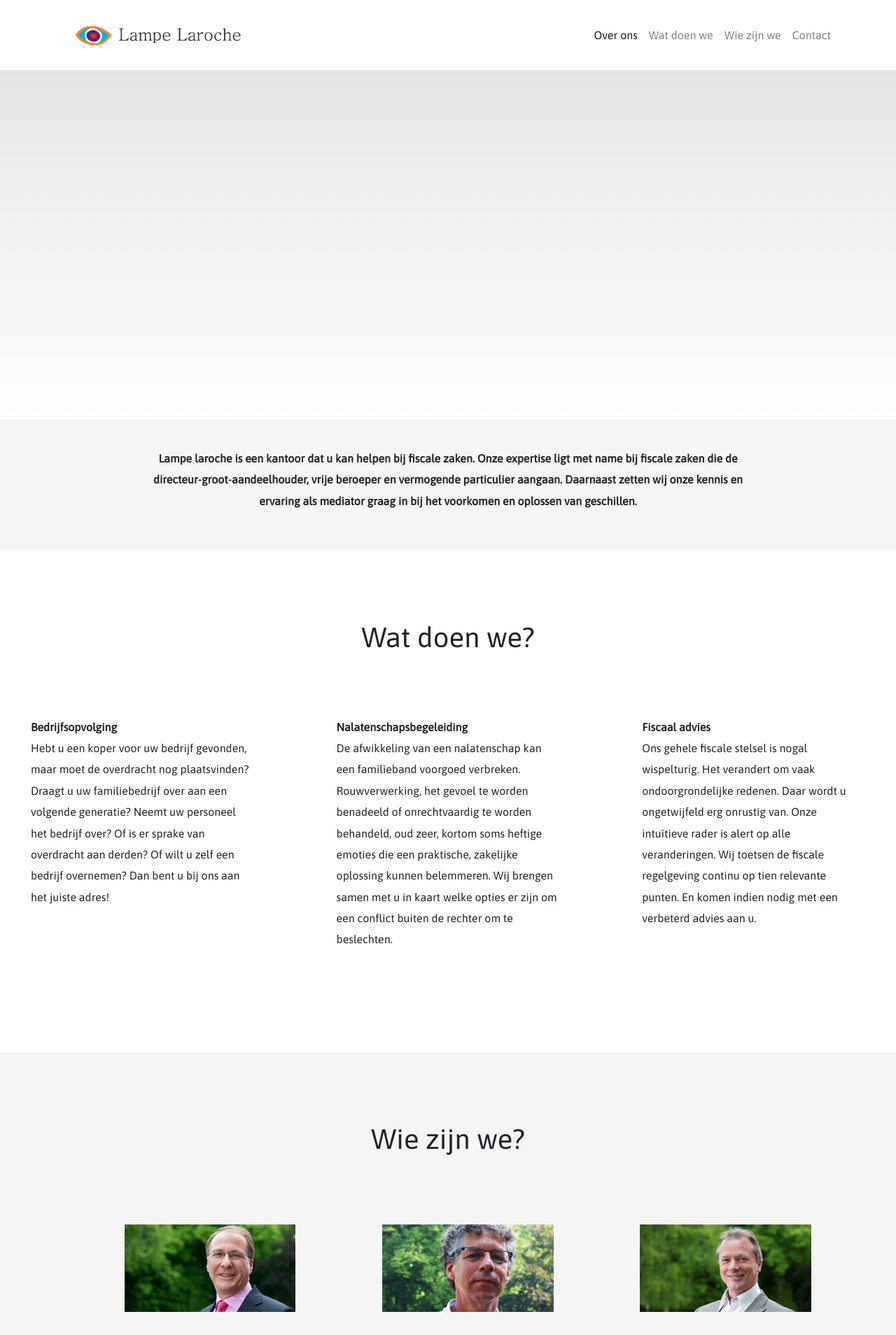
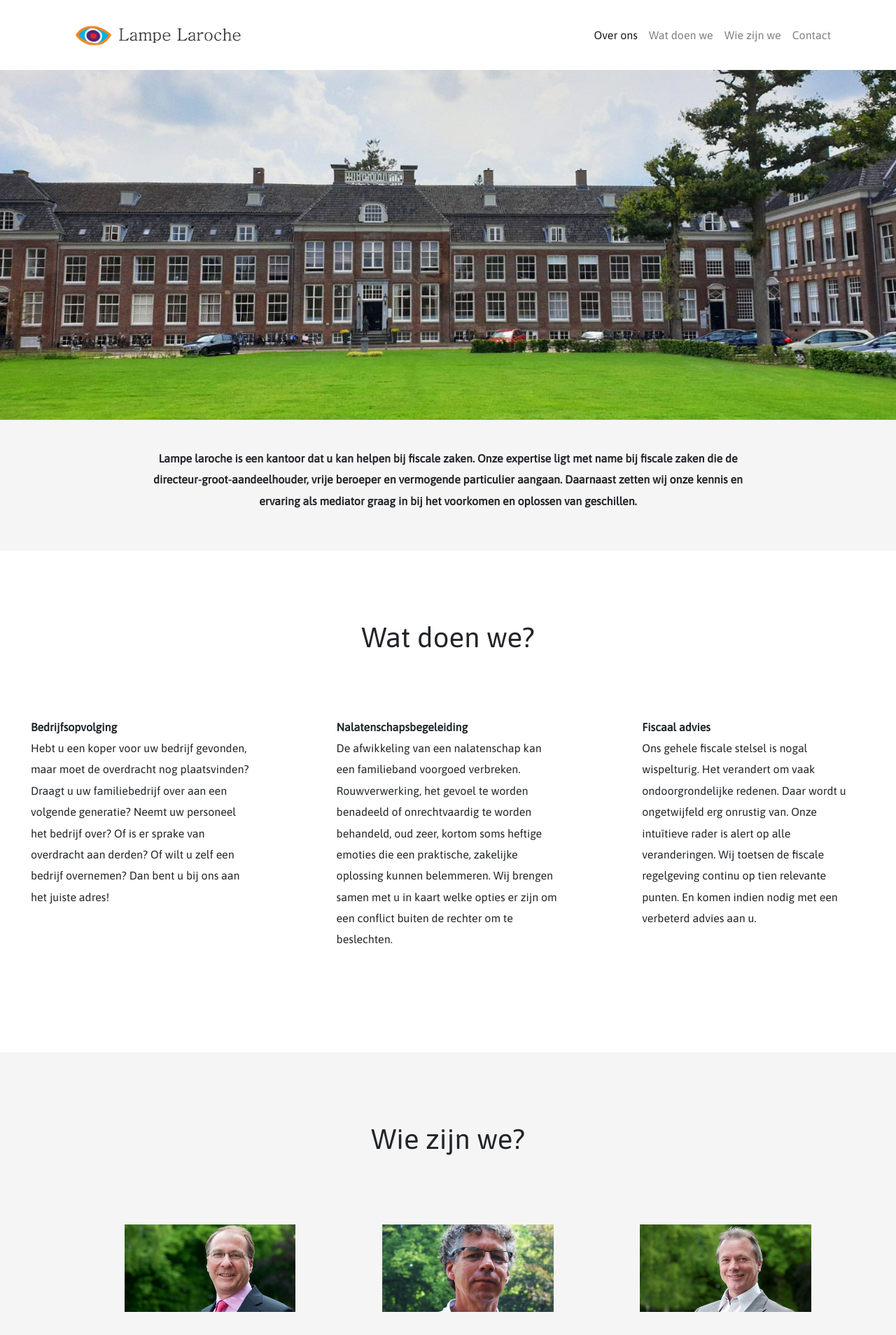
Before and after one commit to lucaslampe/lucaslampe.github.io, a Jekyll site: the page demos/lampe-laroche/index.html, which Jekyll copies as it is, in a window 1280 px wide. Shown: the top 1908 px of the page at 70% size. Built offline with Jekyll 4.4.1, drawn with Linux system fonts in a browser that asks for light colours; nearby versions of some CDN libraries.

Commit message:
Update LL

```diff
--- a/demos/lampe-laroche/css/main.css
+++ b/demos/lampe-laroche/css/main.css
@@ -101,7 +101,7 @@ html, body {
     background-image: linear-gradient(
       rgba(0, 0, 0, 0.1),
       rgba(0, 0, 0, 0)
-    ), url(header.jpg);
+    ), url(../img/header.jpg);
     background-size: cover;
     background-position: center;
     background-repeat: no-repeat;
@@ -121,21 +121,20 @@ html, body {
 
 .jumbotron2 {
     background-image: url("../img/img.jpg");
+    background-size: cover;
+    background-attachment: fixed;
     background-position: center;
-    background-attachment: fixed;
-    background-size: 100% 100% 100%;
-    height: 100%;
     color: white;
 }
 
-.jumbotron3 {
+/* .jumbotron3 {
     background-image: url("../img/img2.jpg");
     background-position: center;
     background-attachment: fixed;
     background-size: 100% 100% 100%;
     height: 100%;
     color: white;
-}
+} */
 
 .contact {
     margin-top: 50px;
@@ -168,7 +167,7 @@ html, body {
 }
 
 .box2{
-    height: 500px;
+    height: 350px;
 }
 
 #watdoenwe, #wiezijnwe {
```
